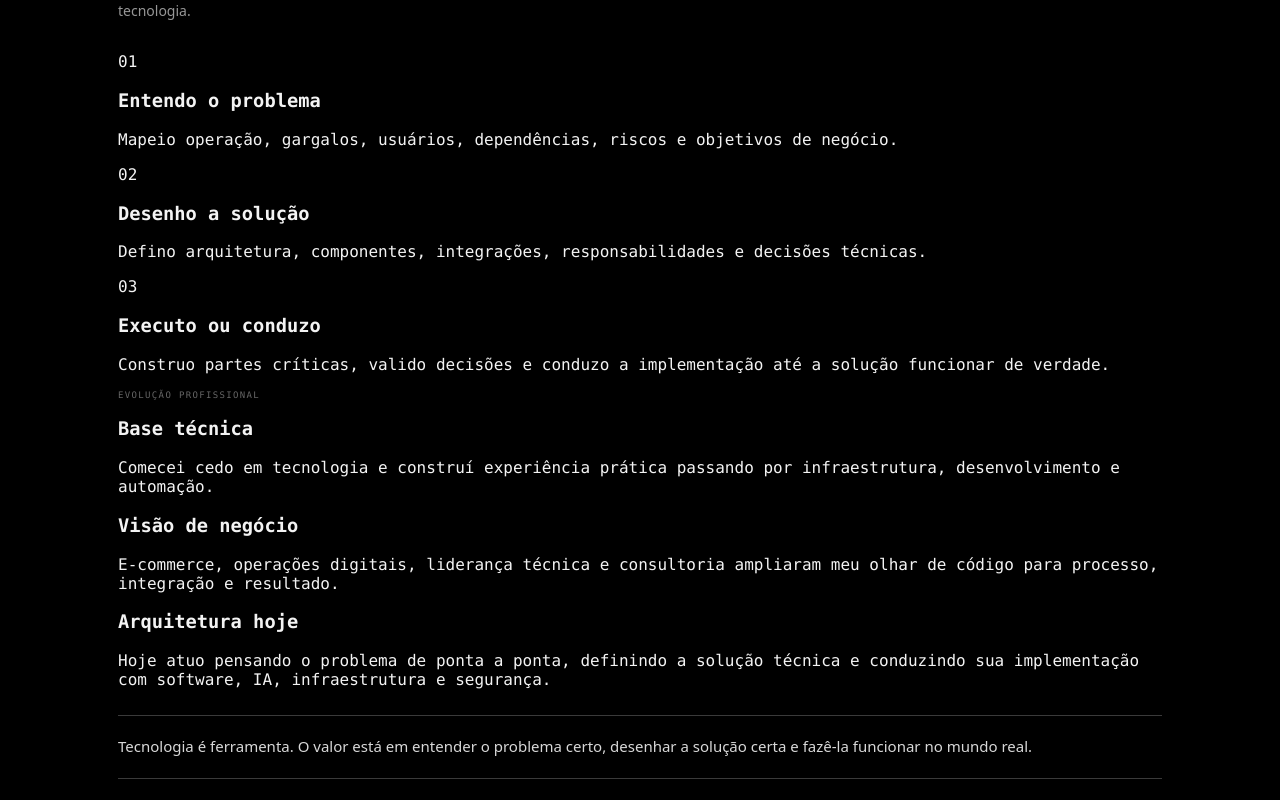
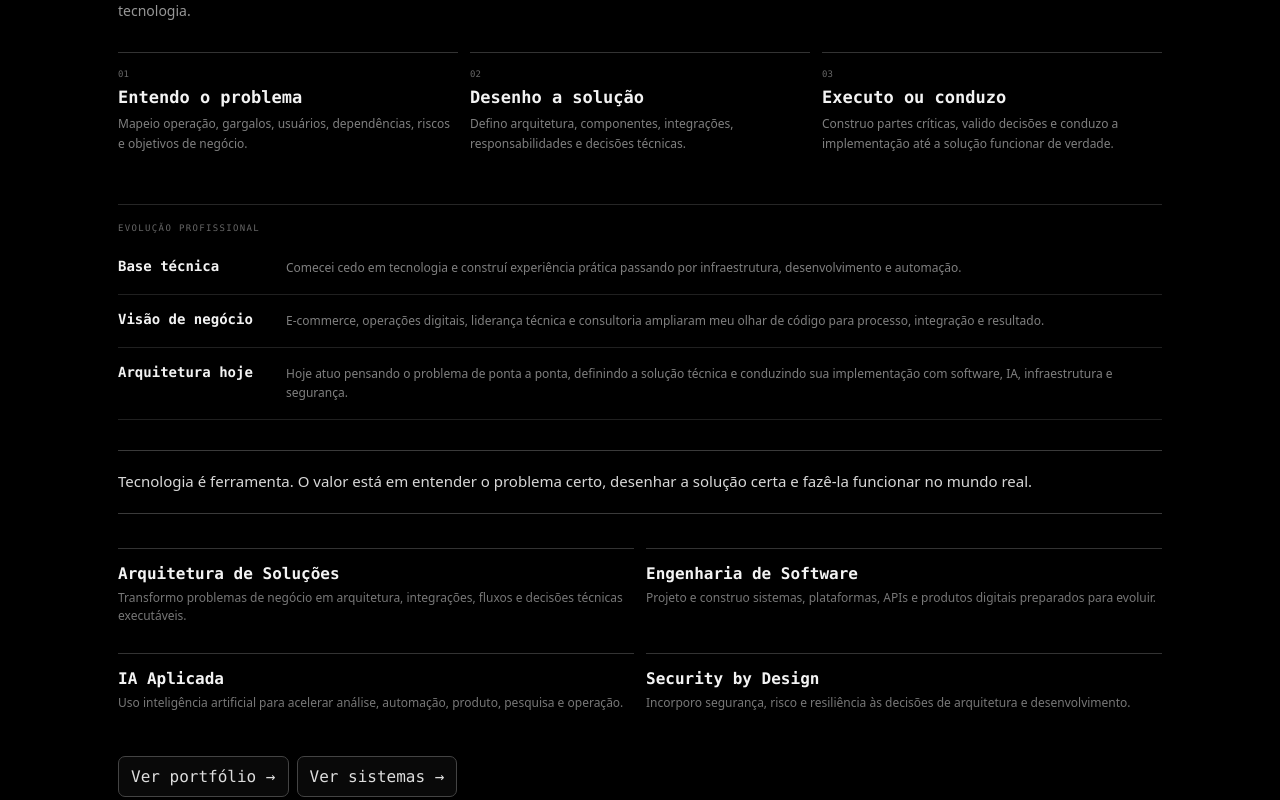
Before and after one commit to guilhermedemorais-dev/guilhermedemorais.dev, a Next.js app: page / in a window 1280 px wide. Shown: the part 820-1620 px from the top of the page. Built offline with nearby package versions, Linux system fonts and the light colour scheme.

Commit message:
style: support sales positioning sections

```diff
--- a/app/globals.css
+++ b/app/globals.css
@@ -51,3 +51,21 @@ a{color:inherit;text-decoration:none}
 .contactLinks a{border:1px solid #353535;border-radius:7px;padding:9px 11px;font-size:10px;color:#c9c9c9}
 @media(min-width:701px){.projectGrid{grid-template-columns:1fr 1fr}.timelineItem{grid-template-columns:150px 1fr}}
 @media(max-width:560px){.timelineItem{grid-template-columns:1fr;gap:7px}.projectMeta{flex-direction:column}}
+
+.valueGrid{display:grid;grid-template-columns:1fr;gap:12px;margin:24px 0 34px}
+.valueCard{border-top:1px solid #333;padding:16px 0}
+.valueCard>span{display:block;color:#666;font-size:9px;margin-bottom:8px}
+.valueCard h3{margin:0 0 7px;font-size:17px}
+.valueCard p{margin:0;color:#7f7f7f;font:12px/1.65 system-ui}
+.evolutionBlock{margin:10px 0 30px;border-top:1px solid #262626}
+.evolutionBlock>.eyebrow{margin-top:18px}
+.evolutionItem{display:grid;grid-template-columns:150px 1fr;gap:18px;padding:16px 0;border-bottom:1px solid #202020}
+.evolutionItem h3{margin:0;font-size:14px}
+.evolutionItem p{margin:0;color:#7f7f7f;font:12px/1.65 system-ui}
+.ctaRow{display:flex;flex-wrap:wrap;gap:8px;margin-top:28px}
+.ctaRow button{border:1px solid #444;background:#090909;color:#ddd;border-radius:7px;padding:10px 12px;cursor:pointer;transition:.18s ease}
+.ctaRow button:hover{border-color:#fff;color:#fff;transform:translateY(-2px)}
+.sectionLabel{margin:28px 0 10px;color:#a6a6a6;font-size:9px;letter-spacing:.12em;text-transform:uppercase}
+.caseLabel{margin-top:38px}
+@media(min-width:701px){.valueGrid{grid-template-columns:repeat(3,1fr)}}
+@media(max-width:560px){.evolutionItem{grid-template-columns:1fr;gap:7px}}
```
